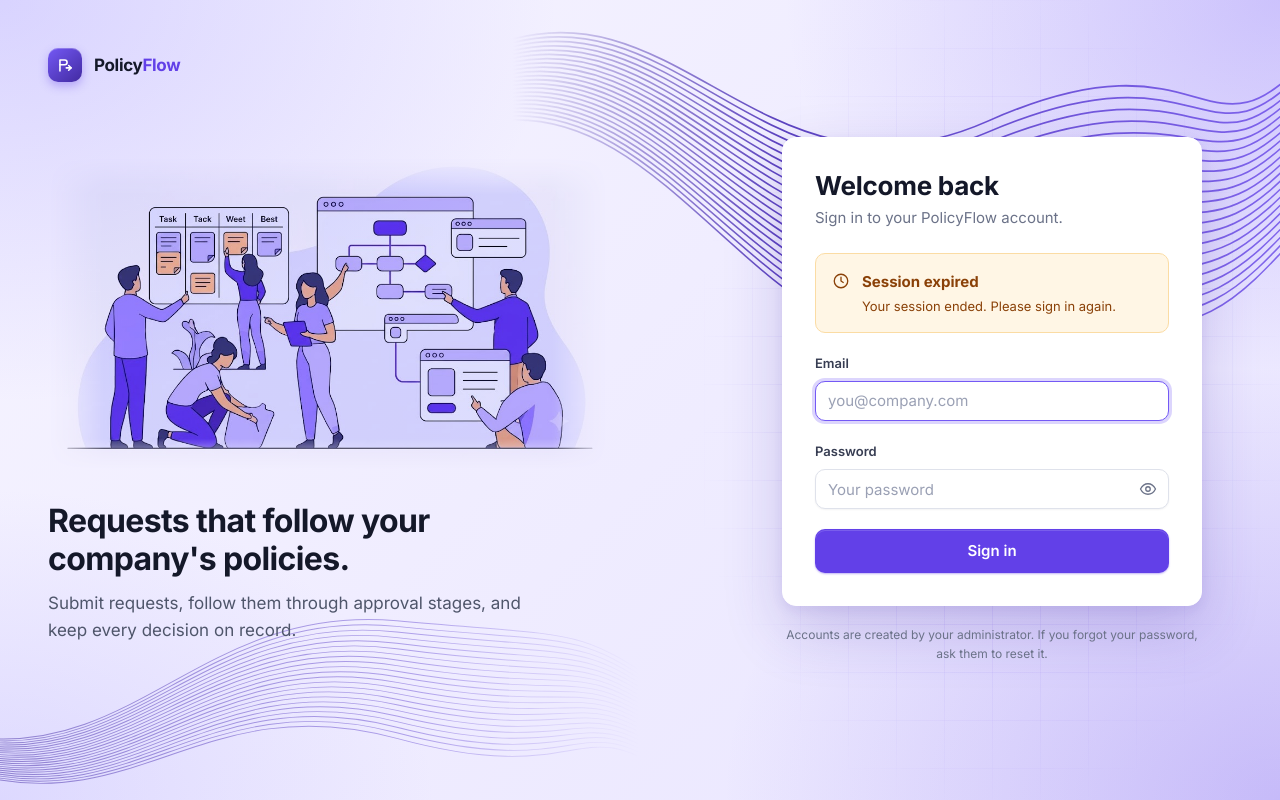
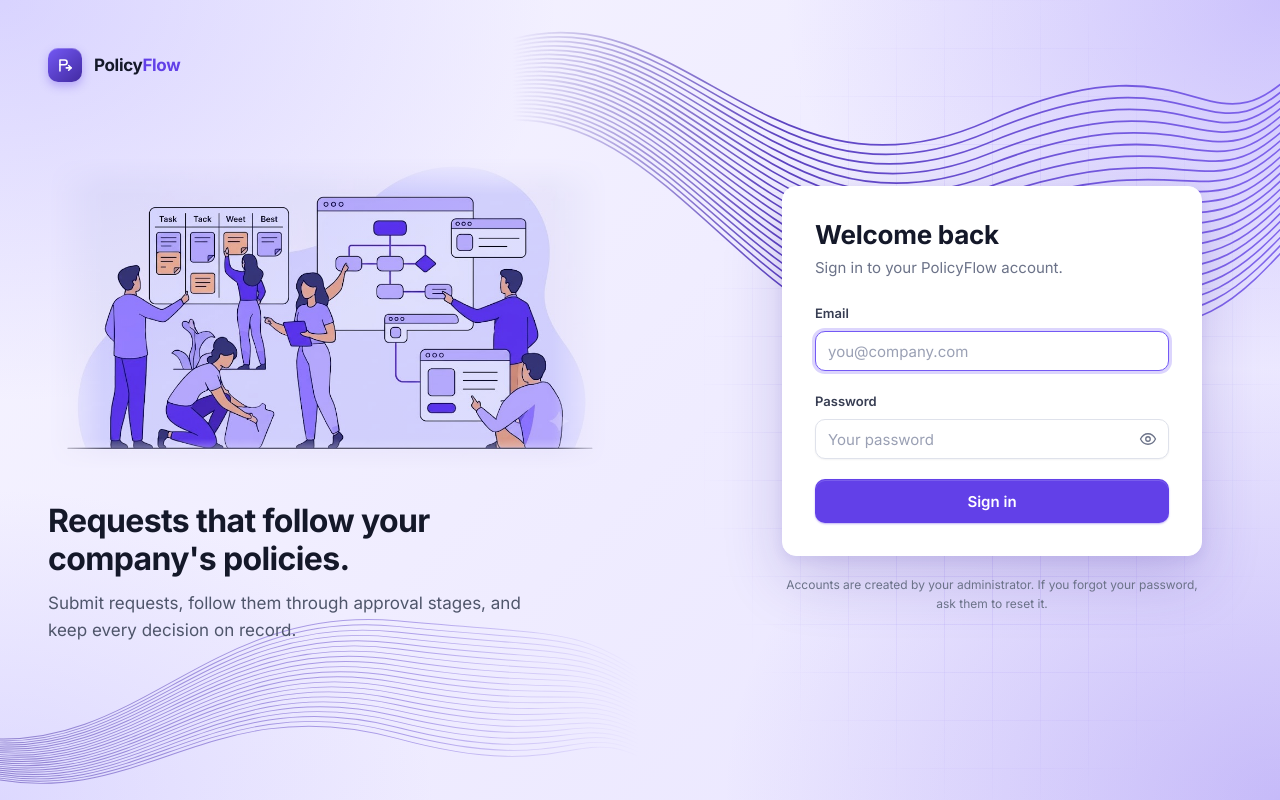
Before and after one commit to SatvikBhandari/policyflow, a Spring Boot app: page /login in a window 1280 px wide. Run offline with Spring Boot 4, Linux system fonts and the light colour scheme; some of the project's set-up classes (security, data sources, template engines, error pages and the like) are left out, and stand-ins take their place.

Commit message:
Update PolicyFlow features and tests

```diff
--- a/src/main/resources/templates/login.html
+++ b/src/main/resources/templates/login.html
@@ -40,11 +40,6 @@
             <div><strong>Signed out</strong>You have been signed out successfully.</div>
           </div>
 
-          <div class="alert alert-warning" th:if="${param.containsKey('expired')}" role="status">
-            <svg class="icon" viewBox="0 0 24 24"><circle cx="12" cy="12" r="9"/><path d="M12 7v5l3 2"/></svg>
-            <div><strong>Session expired</strong>Your session ended. Please sign in again.</div>
-          </div>
-
           <form class="login-form" th:action="@{/login}" method="post" data-submit-once>
             <div class="field">
               <label class="label" for="email">Email</label>
```
